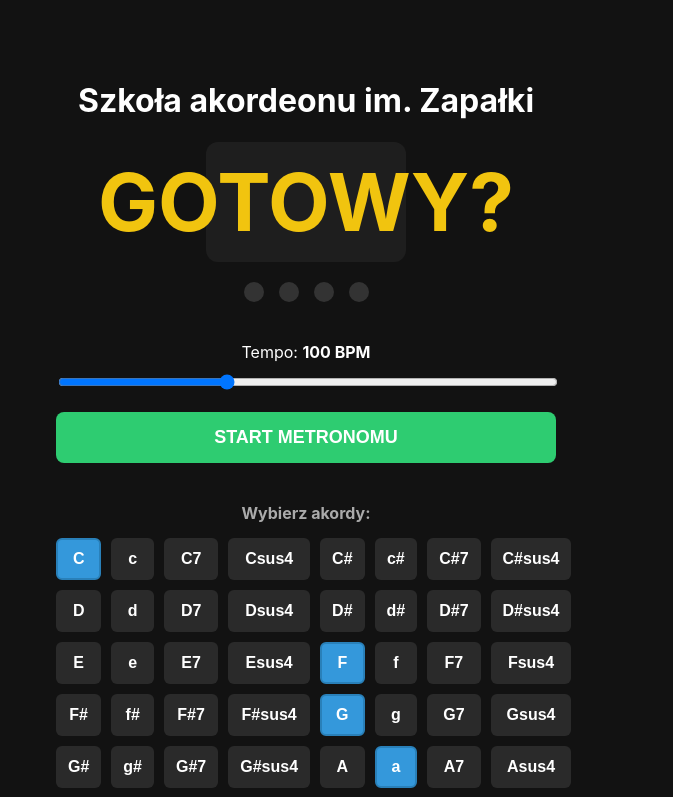
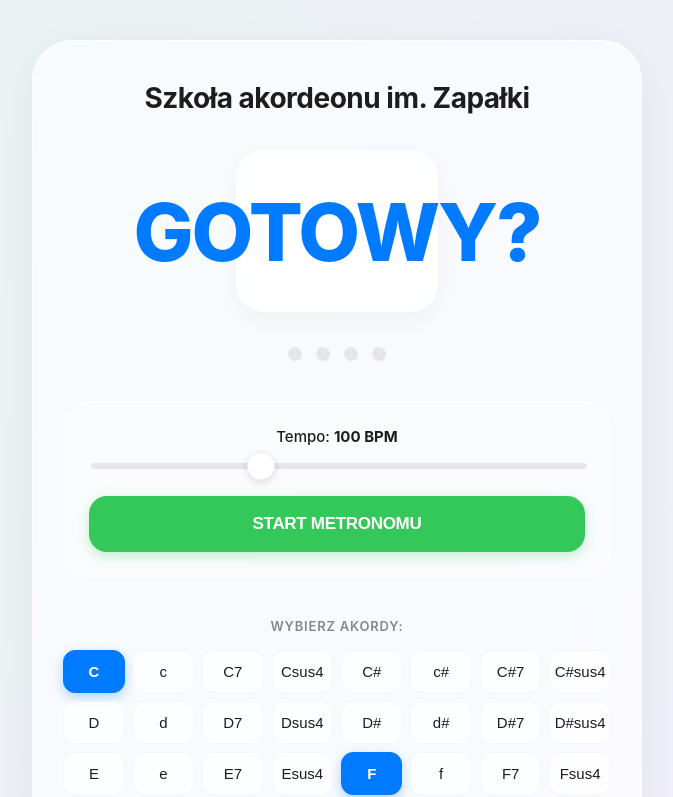
Before and after one commit to maksymiliangedlek/Chord-Learner, a React (Vite) app in the folder chord-learner-web/: page / in a window 1280 px wide. Shown: the top 797 px of the page, without its empty margins (334-1007 px from the left). Built offline with nearby package versions, Linux system fonts and the light colour scheme.

Commit message:
'Apple style' index.css

```diff
--- a/chord-learner-web/src/App.tsx
+++ b/chord-learner-web/src/App.tsx
@@ -1,4 +1,3 @@
-// src/App.tsx
 import { useState, useEffect, useRef } from 'react';
 import { MetronomeEngine } from './MetronomeEngine';
 import './index.css';
--- a/chord-learner-web/src/index.css
+++ b/chord-learner-web/src/index.css
@@ -1,171 +1,291 @@
-/* src/index.css */
+/* Definicja systemowych zmiennych kolorystycznych rodem z iOS */
+
+:root {
+    --bg-color: #f5f5f7;
+    --glass-bg: rgba(255, 255, 255, 0.65);
+    --glass-border: rgba(255, 255, 255, 0.8);
+    --glass-blur: blur(30px) saturate(180%);
+    --text-main: #1d1d1f;
+    --text-secondary: #86868b;
+    --accent-blue: #007aff;
+    --accent-green: #34c759;
+    --accent-red: #ff3b30;
+    --shadow-soft: 0 10px 40px rgba(0, 0, 0, 0.05);
+}
 
 body {
     margin: 0;
-    font-family: -apple-system, BlinkMacSystemFont, "Segoe UI", Roboto, Helvetica, Arial, sans-serif;
-    background-color: #121212;
-    color: #ffffff;
+    /* Systemowy font Apple */
+    font-family: -apple-system, BlinkMacSystemFont, "SF Pro Display", "SF Pro Text", "Segoe UI", Roboto, Helvetica, Arial, sans-serif;
+    /* Rozmyty gradient w tle, żeby efekt szkła miał co rozmywać */
+    background: radial-gradient(circle at 10% 20%, rgba(216, 241, 230, 0.4) 0%, rgba(233, 226, 255, 0.4) 90%), var(--bg-color);
+    color: var(--text-main);
     display: flex;
     justify-content: center;
     padding-top: 40px;
+    min-height: 100vh;
+    -webkit-font-smoothing: antialiased;
 }
 
+
+/* Główna karta aplikacji */
+
 .container {
-    max-width: 500px;
+    max-width: 550px;
     width: 100%;
     text-align: center;
-    padding: 20px;
+    padding: 40px 30px;
+    /* Efekt Liquid Glass */
+    background: var(--glass-bg);
+    backdrop-filter: var(--glass-blur);
+    -webkit-backdrop-filter: var(--glass-blur);
+    border: 1px solid var(--glass-border);
+    border-radius: 40px;
+    box-shadow: var(--shadow-soft);
+}
+
+h1 {
+    font-weight: 700;
+    font-size: 28px;
+    letter-spacing: -0.5px;
+    margin-top: 0;
+    margin-bottom: 35px;
+}
+
+
+/* Ekran Akordów */
+
+.chord-stage {
+    display: flex;
+    align-items: center;
+    justify-content: center;
+    gap: 20px;
+    margin-bottom: 35px;
+    min-height: 160px;
+}
+
+
+/* Szklane panele akordów */
+
+.chord-display,
+.chord-next {
+    background: rgba(255, 255, 255, 0.8);
+    backdrop-filter: var(--glass-blur);
+    -webkit-backdrop-filter: var(--glass-blur);
+    border: 1px solid rgba(255, 255, 255, 0.9);
+    border-radius: 28px;
+    box-shadow: 0 8px 24px rgba(0, 0, 0, 0.04);
+    display: flex;
+    flex-direction: column;
+    align-items: center;
+    justify-content: center;
 }
 
 .chord-display {
+    width: 200px;
+    height: 160px;
     font-size: 80px;
-    font-weight: bold;
-    color: #f1c40f;
-    min-height: 120px;
-    display: flex;
-    align-items: center;
-    justify-content: center;
-    background: #1e1e1e;
-    border-radius: 12px;
-    margin-bottom: 20px;
+    font-weight: 800;
+    color: var(--accent-blue);
+    letter-spacing: -2px;
 }
+
+.chord-next {
+    min-width: 110px;
+    min-height: 110px;
+    padding: 15px;
+}
+
+.chord-next-label {
+    font-size: 11px;
+    font-weight: 600;
+    color: var(--text-secondary);
+    text-transform: uppercase;
+    letter-spacing: 0.8px;
+    margin-bottom: 4px;
+}
+
+.chord-next-value {
+    font-size: 40px;
+    font-weight: 700;
+    color: var(--text-secondary);
+}
+
+
+/* Sygnalizator uderzeń (Kropki) */
 
 .beats-indicator {
     display: flex;
     justify-content: center;
-    gap: 15px;
+    gap: 14px;
     margin-bottom: 40px;
 }
 
 .beat-dot {
-    width: 20px;
-    height: 20px;
+    width: 14px;
+    height: 14px;
     border-radius: 50%;
-    background: #333;
-    transition: all 0.1s;
+    background: #e5e5ea;
+    transition: all 0.2s cubic-bezier(0.25, 1, 0.5, 1);
+    /* Płynna animacja Apple */
 }
 
 .beat-dot.active {
-    background: #3498db;
+    background: var(--text-main);
     transform: scale(1.3);
 }
 
 .beat-dot.accent.active {
-    background: #f1c40f;
+    background: var(--accent-blue);
 }
+
+
+/* Kontrolki (Slider i Przycisk) */
 
 .controls {
     margin-bottom: 40px;
+    background: rgba(255, 255, 255, 0.4);
+    padding: 25px;
+    border-radius: 28px;
+    border: 1px solid var(--glass-border);
 }
 
 .bpm-slider-container {
     display: flex;
     flex-direction: column;
-    gap: 10px;
-    margin-bottom: 20px;
+    gap: 15px;
+    margin-bottom: 25px;
 }
 
+.bpm-slider-container label {
+    font-size: 15px;
+    font-weight: 500;
+}
+
+
+/* Slider w stylu Centrum Sterowania iOS */
+
 input[type="range"] {
+    -webkit-appearance: none;
     width: 100%;
+    height: 6px;
+    background: #e5e5ea;
+    border-radius: 8px;
+    outline: none;
 }
+
+input[type="range"]::-webkit-slider-thumb {
+    -webkit-appearance: none;
+    appearance: none;
+    width: 28px;
+    height: 28px;
+    border-radius: 50%;
+    background: white;
+    box-shadow: 0 2px 8px rgba(0, 0, 0, 0.15);
+    cursor: pointer;
+    border: 1px solid rgba(0, 0, 0, 0.05);
+    transition: transform 0.1s;
+}
+
+input[type="range"]::-webkit-slider-thumb:active {
+    transform: scale(1.1);
+}
+
+
+/* Przycisk Start/Stop */
 
 .play-btn {
     width: 100%;
-    padding: 15px;
-    font-size: 18px;
-    font-weight: bold;
+    padding: 18px;
+    font-size: 17px;
+    font-weight: 600;
     border: none;
-    border-radius: 8px;
+    border-radius: 18px;
     cursor: pointer;
     color: white;
+    transition: all 0.2s ease;
+    letter-spacing: -0.3px;
 }
 
 .play-btn.start {
-    background-color: #2ecc71;
+    background-color: var(--accent-green);
+    box-shadow: 0 4px 14px rgba(52, 199, 89, 0.3);
 }
 
 .play-btn.stop {
-    background-color: #e74c3c;
+    background-color: var(--accent-red);
+    box-shadow: 0 4px 14px rgba(255, 59, 48, 0.3);
 }
 
+.play-btn:active {
+    transform: scale(0.98);
+}
+
+
+/* Wybór Akordów */
+
 .chord-selector h3 {
-    margin-bottom: 15px;
-    font-size: 16px;
-    color: #aaa;
+    font-size: 13px;
+    font-weight: 600;
+    color: var(--text-secondary);
+    text-transform: uppercase;
+    letter-spacing: 0.8px;
+    margin-bottom: 16px;
 }
 
 .chord-grid {
     display: grid;
     grid-template-columns: repeat(8, 1fr);
-    gap: 10px;
+    gap: 8px;
 }
 
+
+/* Przyciski Akordów */
+
+.chord-btn {
+    padding: 12px 0;
+    font-size: 15px;
+    font-weight: 500;
+    background: rgba(255, 255, 255, 0.7);
+    border: 1px solid rgba(0, 0, 0, 0.03);
+    color: var(--text-main);
+    border-radius: 12px;
+    cursor: pointer;
+    transition: all 0.2s ease;
+}
+
+.chord-btn:hover {
+    background: rgba(255, 255, 255, 1);
+}
+
+.chord-btn.selected {
+    background: var(--accent-blue);
+    color: white;
+    border-color: var(--accent-blue);
+    box-shadow: 0 4px 12px rgba(0, 122, 255, 0.3);
+    font-weight: 600;
+}
+
+
+/* Responsywność dla iPhone'a */
+
 @media (max-width: 600px) {
+    body {
+        padding-top: 0;
+        background: var(--bg-color);
+    }
+    .container {
+        border-radius: 0;
+        padding: 20px;
+        box-shadow: none;
+        border: none;
+        min-height: 100vh;
+    }
     .chord-grid {
         grid-template-columns: repeat(4, 1fr);
     }
+    .chord-stage {
+        flex-direction: column;
+        gap: 15px;
+    }
 }
-
-.chord-btn {
-    padding: 10px;
-    font-size: 16px;
-    background: #2a2a2a;
-    border: 2px solid transparent;
-    color: white;
-    border-radius: 6px;
-    cursor: pointer;
-    font-weight: bold;
-}
-
-.chord-btn.selected {
-    background: #3498db;
-    border-color: #2980b9;
-}
-
-.chord-stage {
-    display: flex;
-    align-items: center;
-    justify-content: center;
-    gap: 30px;
-    margin-bottom: 20px;
-    min-height: 120px;
-    /* Zapobiega skakaniu strony, gdy pojawia się "Następny" */
-}
-
-
-/* W nadpisaniu głównego ekranu akordu usuwamy margin-bottom,
-   bo teraz za odstęp odpowiada rodzic (.chord-stage) */
-
-.chord-display {
-    margin-bottom: 0;
-    width: 200px;
-}
-
-.chord-next {
-    display: flex;
-    flex-direction: column;
-    align-items: center;
-    justify-content: center;
-    background: #1e1e1e;
-    padding: 15px 25px;
-    border-radius: 12px;
-    min-width: 80px;
-    min-height: 80px;
-    border: 1px dashed #444;
-    /* Drobny detal, żeby odróżniał się od głównego */
-}
-
-.chord-next-label {
-    font-size: 12px;
-    color: #888;
-    text-transform: uppercase;
-    letter-spacing: 1px;
-    margin-bottom: 5px;
-}
-
-.chord-next-value {
-    font-size: 40px;
-    font-weight: bold;
-    color: #7f8c8d;
-    /* Zgaszony szary kolor dla "przyszłości" */
-}
```
Also changed, not shown: 1 other file (tests, documents, lock files or other folders).
